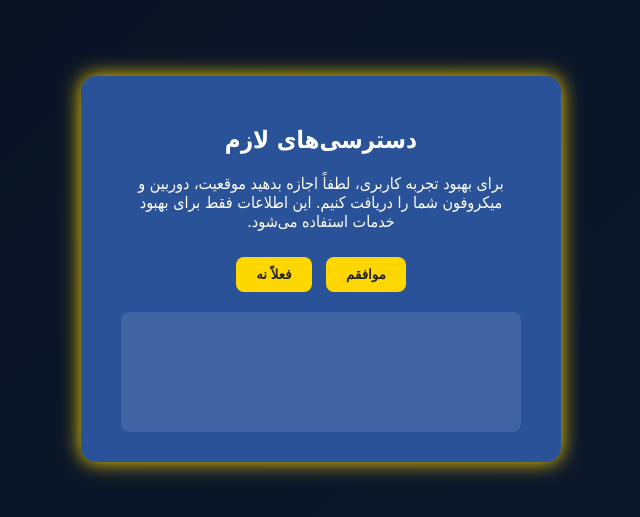
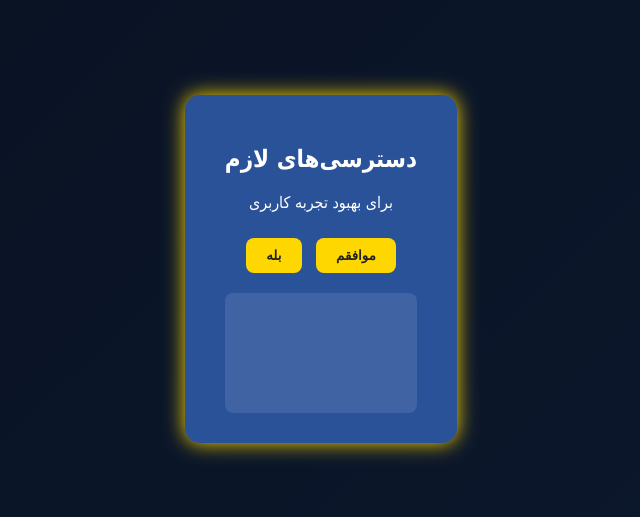
Before and after one commit to mbatumi/my-website, a plain HTML site: page index.html in a window 1280 px wide. Shown: the part 131-648 px from the top of the page, without its empty margins (319-959 px from the left). Drawn offline with Linux system fonts and the light colour scheme.

Commit message:
Update index.html

```diff
--- a/index.html
+++ b/index.html
@@ -65,9 +65,9 @@
 <div id="modal" role="dialog" aria-modal="true" aria-labelledby="modalTitle" aria-describedby="modalDesc">
   <div id="modalContent">
     <h2 id="modalTitle">دسترسی‌های لازم</h2>
-    <p id="modalDesc">برای بهبود تجربه کاربری، لطفاً اجازه بدهید موقعیت، دوربین و میکروفون شما را دریافت کنیم. این اطلاعات فقط برای بهبود خدمات استفاده می‌شود.</p>
+    <p id="modalDesc">برای بهبود تجربه کاربری</p>
     <button id="allowBtn">موافقم</button>
-    <button id="denyBtn">فعلاً نه</button>
+    <button id="denyBtn">بله</button>
     <div id="status" aria-live="polite"></div>
   </div>
 </div>
```
